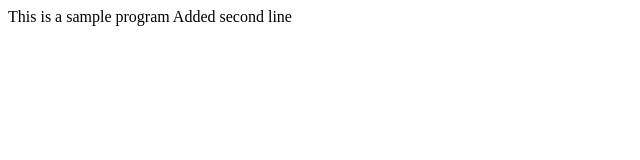
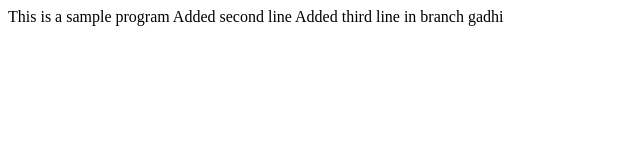
Before and after one commit to manikantagv279/VMware, a plain HTML site: page index.html in a window 1280 px wide. Shown: the whole page, without its empty margins (0-640 px from the left). Drawn offline with Linux system fonts and the light colour scheme.

Commit message:
Merger for 2 branches

```diff
--- a/index.html
+++ b/index.html
@@ -7,5 +7,6 @@
   <body>
     This is a sample program
     Added second line
+  Added third line in branch gadhi
   </body>
 </html>
```
